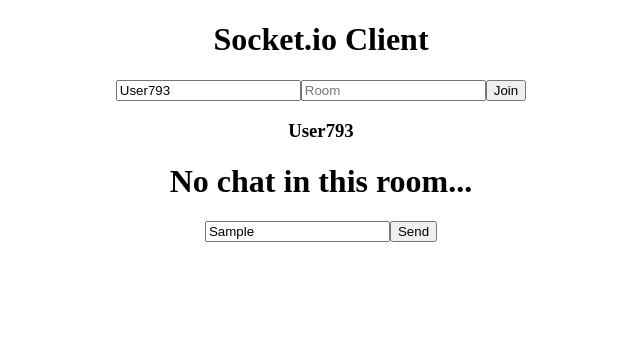
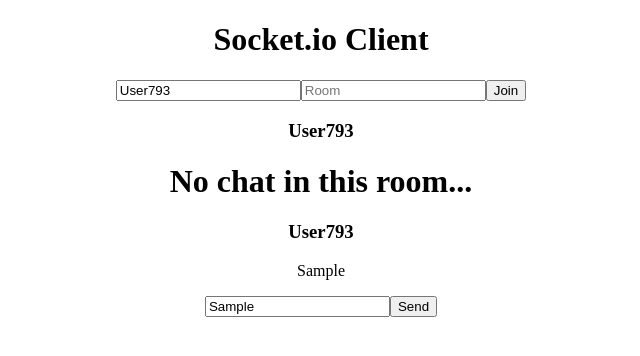
Before and after one commit to adrianezd/nochat, a React (Create React App) app in the folder client/: page / in a window 1280 px wide. Both pictures are taken after typing "Sample" into the empty fields and a click on the button "Send". Shown: the top 356 px of the page, without its empty margins (319-959 px from the left). Built offline with nearby package versions, Linux system fonts and the light colour scheme; no server answers.

Commit message:
showing messages (client part)

```diff
--- a/client/src/Chat.js
+++ b/client/src/Chat.js
@@ -1,28 +1,44 @@
-import React from 'react'
-import Header from './Header'
+import React from "react";
+import Header from "./Header";
 
-function Chat({socket, username, room}) {
+function Chat({ socket, username, room }) {
+  const [messages, setMessages] = React.useState([]);
+  const [message, setMessage] = React.useState("");
+
+  const sendMessage = () => {
+    socket.emit("message", message);
+    setMessages([...messages, { username, message }]);
+  };
+
   return (
     <div>
-        <div className='chat-header'>
-            <Header username={username} room={room} />
-        </div>
+      <div className="chat-header">
+        <Header username={username} room={room} />
+      </div>
 
-        <div className='chat-title'>
-            <h1>No chat in this room...</h1>
-        </div>
+      <div className="chat-title">
+        <h1>No chat in this room...</h1>
+      </div>
 
-        <div className='chat-messages'>
-            <div className='message'>
-            </div>
-        </div>
+      <div className="chat-messages">
+        {messages.map((message, index) => (
+          <div key={index}>
+            <h3>{message.username}</h3>
+            <p>{message.message}</p>
+          </div>
+        ))}
+      </div>
 
-        <div className='chat-send'>
-            <input type="text" placeholder="Message" />
-            <button>Send</button>
-        </div>
+      <div className="chat-send">
+        <input
+          type="text"
+          placeholder="Message"
+          onChange={(event) => setMessage(event.target.value)}
+        />
+        <button onClick={() => sendMessage()}>Send</button>
+      </div>
     </div>
-  )
+  );
 }
 
-export default Chat
+export default Chat;
```
Also changed, not shown: 2 other files (tests, documents, lock files or other folders).
